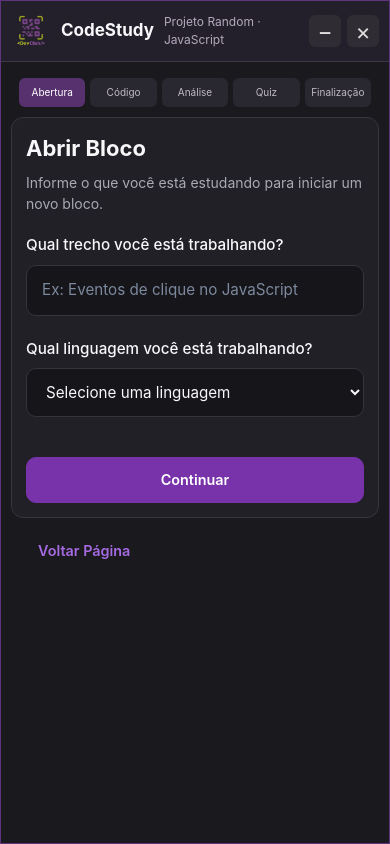
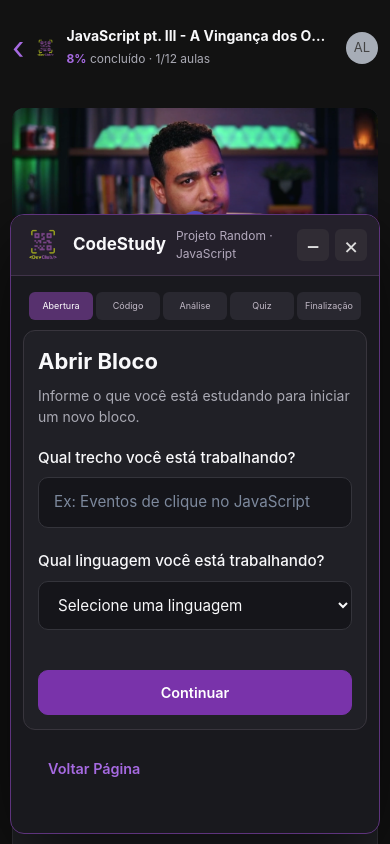
Before and after one commit to pabliciosousa49-lang/Page-DevClub-Study, a website: page index.html in a window 390 px wide. Both pictures are taken after a click on the button "+ Abrir bloco de estudos". Shown: the top 844 px of the page. Drawn offline with Linux system fonts and the light colour scheme.

Commit message:
atualização de responsividade janela flutuante

```diff
--- a/css/style.css
+++ b/css/style.css
@@ -1030,15 +1030,28 @@ img {
         grid-row: 2;
     }
 
-    .janela-codestudy {
-        right: 0;
-        bottom: 0;
+    /* Janela flutuante — Atualização - definir dimensões compactas e adaptáveis */
+.janela-codestudy {
+    position: fixed;
+    right: 20px;
+    bottom: 20px;
 
-        width: 100vw;
-        height: 100dvh;
+    display: flex;
+    flex-direction: column;
 
-        border-radius: 0;
-    }
+    width: min(480px, calc(100vw - 40px));
+    height: min(620px, calc(100dvh - 40px));
+
+    overflow: hidden;
+
+    background: #19191e;
+    border: 1px solid #5e347d;
+    border-radius: 14px;
+
+    box-shadow: 0 25px 85px rgba(0, 0, 0, 0.7);
+
+    z-index: 1000;
+}
 
     .lista-etapas li {
         font-size: 10px;
@@ -1094,4 +1107,51 @@ img {
         gap: 0;
     }
 
+    /* Janela responsiva — Atualização - adaptar o painel a telas menores */
+@media (max-width: 600px) {
+    .janela-codestudy {
+        right: 10px;
+        bottom: 10px;
+
+        width: calc(100vw - 20px);
+        height: min(620px, calc(100dvh - 20px));
+    }
+
+    .janela-codestudy .janela-cabecalho {
+        padding: 10px 12px;
+    }
+
+    .janela-codestudy .conteudo-principal {
+        padding: 10px 12px 16px;
+    }
+
+    .janela-codestudy .etapa {
+        padding: 14px;
+    }
+
+    .janela-codestudy .lista-etapas {
+        gap: 3px;
+    }
+
+    .janela-codestudy .lista-etapas li {
+        font-size: 9px;
+        padding: 7px 2px;
+    }
 }
+
+@media (max-width: 380px) {
+    .janela-codestudy .janela-identidade p {
+        display: none;
+    }
+
+    .janela-codestudy .grupo-botoes {
+        flex-direction: column-reverse;
+        align-items: stretch;
+    }
+
+    .janela-codestudy .grupo-botoes button {
+        width: 100%;
+    }
+}
+
+}
```
